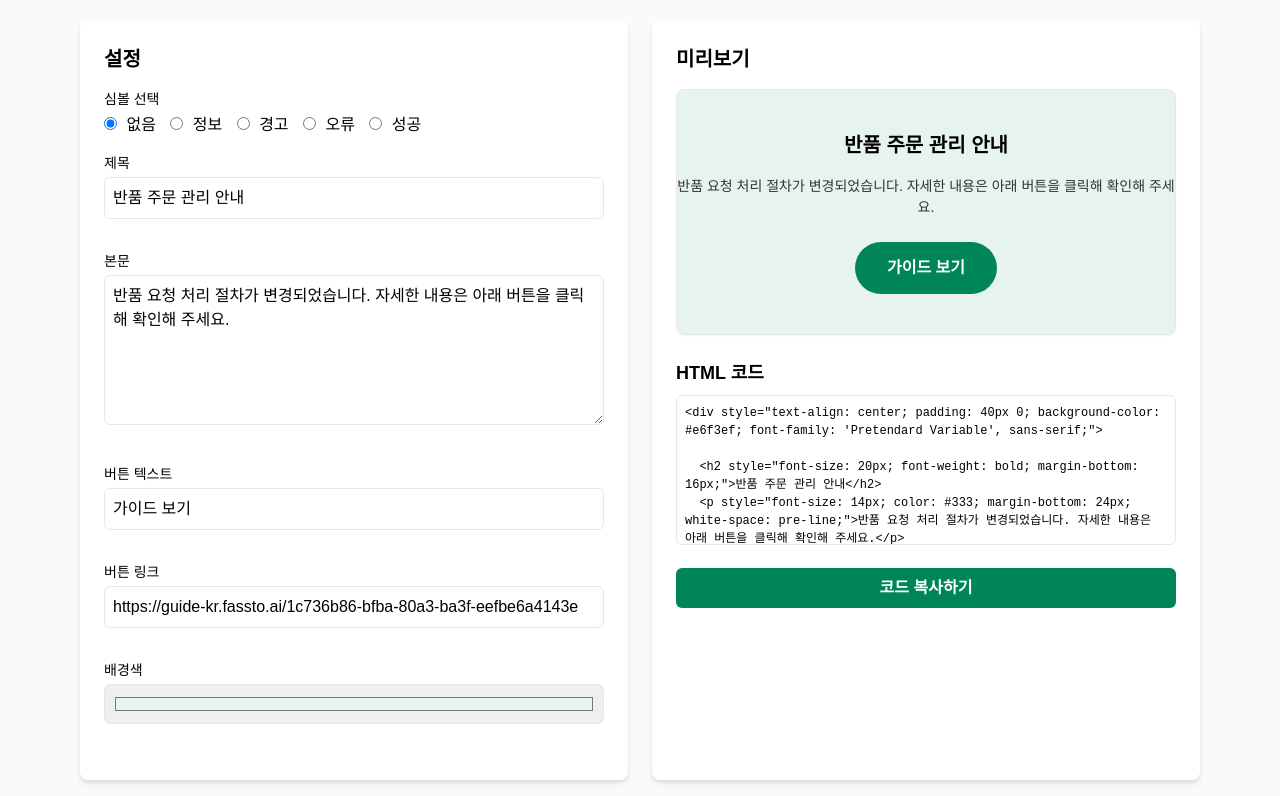
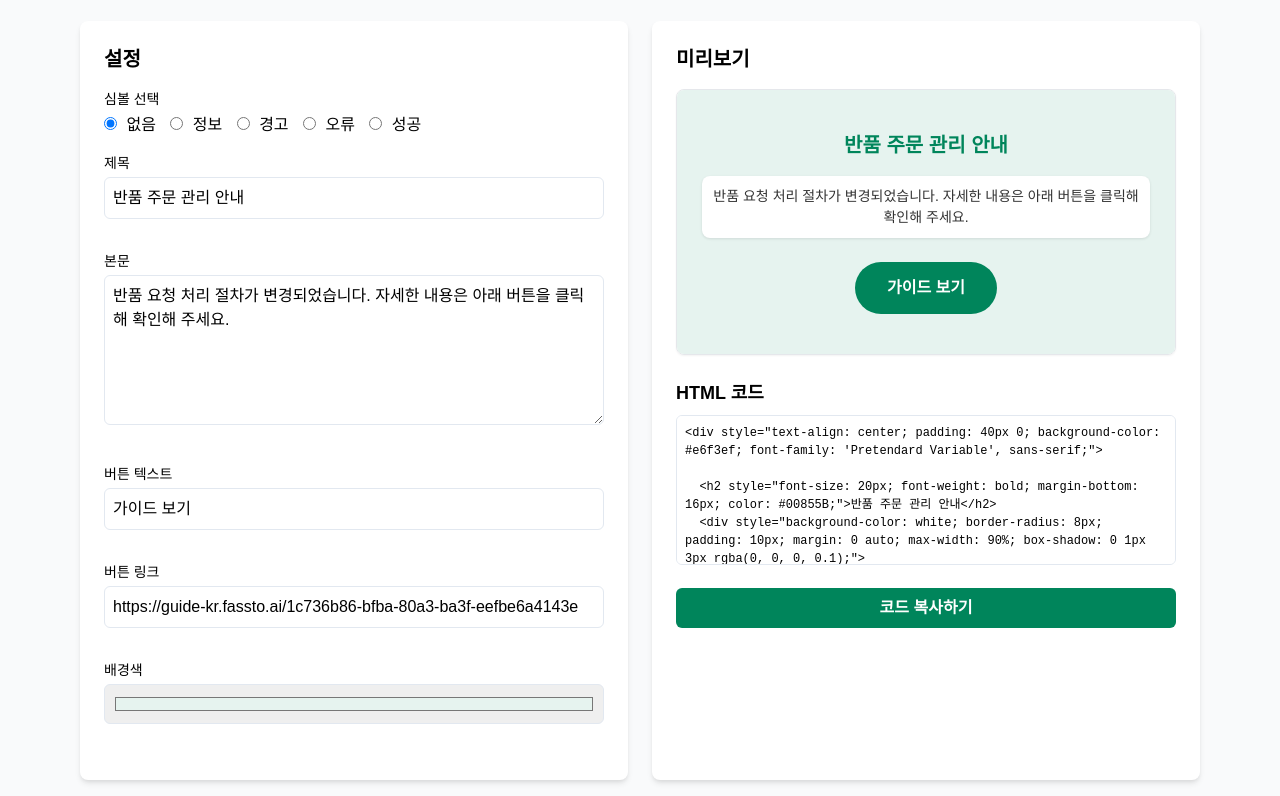
Before and after one commit to fassto-marketing/fassto-marketing, a plain HTML site: page index.html in a window 1280 px wide. Shown: the part 75-871 px from the top of the page. Drawn offline with nearby package versions, Linux system fonts and the light colour scheme; a web font is replaced by a local one.

Commit message:
Update index.html

```diff
--- a/index.html
+++ b/index.html
@@ -108,6 +108,15 @@
 
     .symbol-success {
       fill: #10B981; /* 초록색 성공 아이콘 */
+    }
+
+    .content-box {
+      background-color: white;
+      border-radius: 8px;
+      padding: 10px;
+      margin: 0 auto;
+      max-width: 90%;
+      box-shadow: 0 1px 3px rgba(0, 0, 0, 0.1);
     }
   </style>
 </head>
@@ -260,22 +269,30 @@
       previewElement.innerHTML = `
         <div style="text-align: center; padding: 40px 0; background-color: ${bgColor}; font-family: 'Pretendard', sans-serif;">
           ${symbolType !== 'none' ? `<div class="symbol-preview">${symbolSvg}</div>` : ''}
-          <h2 style="font-size: 20px; font-weight: bold; margin-bottom: 16px;">${title}</h2>
-          <p style="font-size: 14px; color: #333; margin-bottom: 24px; white-space: pre-line;">${content}</p>
+          <h2 style="font-size: 20px; font-weight: bold; margin-bottom: 16px; color: #00855B;">${title}</h2>
+          <div style="background-color: white; border-radius: 8px; padding: 10px; margin: 0 auto; max-width: 90%; box-shadow: 0 1px 3px rgba(0, 0, 0, 0.1);">
+            <p style="font-size: 14px; color: #333; margin: 0; white-space: pre-line;">${content}</p>
+          </div>
+          <div style="margin-top: 24px;">
             <a href="${buttonLink}" target="_blank" style="display: inline-block; padding: 14px 32px; background-color: #00855B; color: white; border-radius: 9999px; font-weight: bold; text-decoration: none; font-size: 16px;">
               ${buttonText}
             </a>
+          </div>
         </div>
       `;
 
       // Update code output - using formatted content for HTML output
       codeOutput.value = `<div style="text-align: center; padding: 40px 0; background-color: ${bgColor}; font-family: 'Pretendard Variable', sans-serif;">
   ${symbolType !== 'none' ? `<div style="width: 48px; height: 48px; margin: 0 auto 16px auto;">${symbolSvg}</div>` : ''}
-  <h2 style="font-size: 20px; font-weight: bold; margin-bottom: 16px;">${title}</h2>
-  <p style="font-size: 14px; color: #333; margin-bottom: 24px; white-space: pre-line;">${content}</p>
+  <h2 style="font-size: 20px; font-weight: bold; margin-bottom: 16px; color: #00855B;">${title}</h2>
+  <div style="background-color: white; border-radius: 8px; padding: 10px; margin: 0 auto; max-width: 90%; box-shadow: 0 1px 3px rgba(0, 0, 0, 0.1);">
+    <p style="font-size: 14px; color: #333; margin: 0; white-space: pre-line;">${content}</p>
+  </div>
+  <div style="margin-top: 24px;">
     <a href="${buttonLink}" target="_blank" style="display: inline-block; padding: 14px 32px; background-color: #00855B; color: white; border-radius: 9999px; font-weight: bold; text-decoration: none; font-size: 16px;">
       ${buttonText}
     </a>
+  </div>
 </div>`;
     }
 
```
Lines whose indentation alone changed are shown as unchanged.
